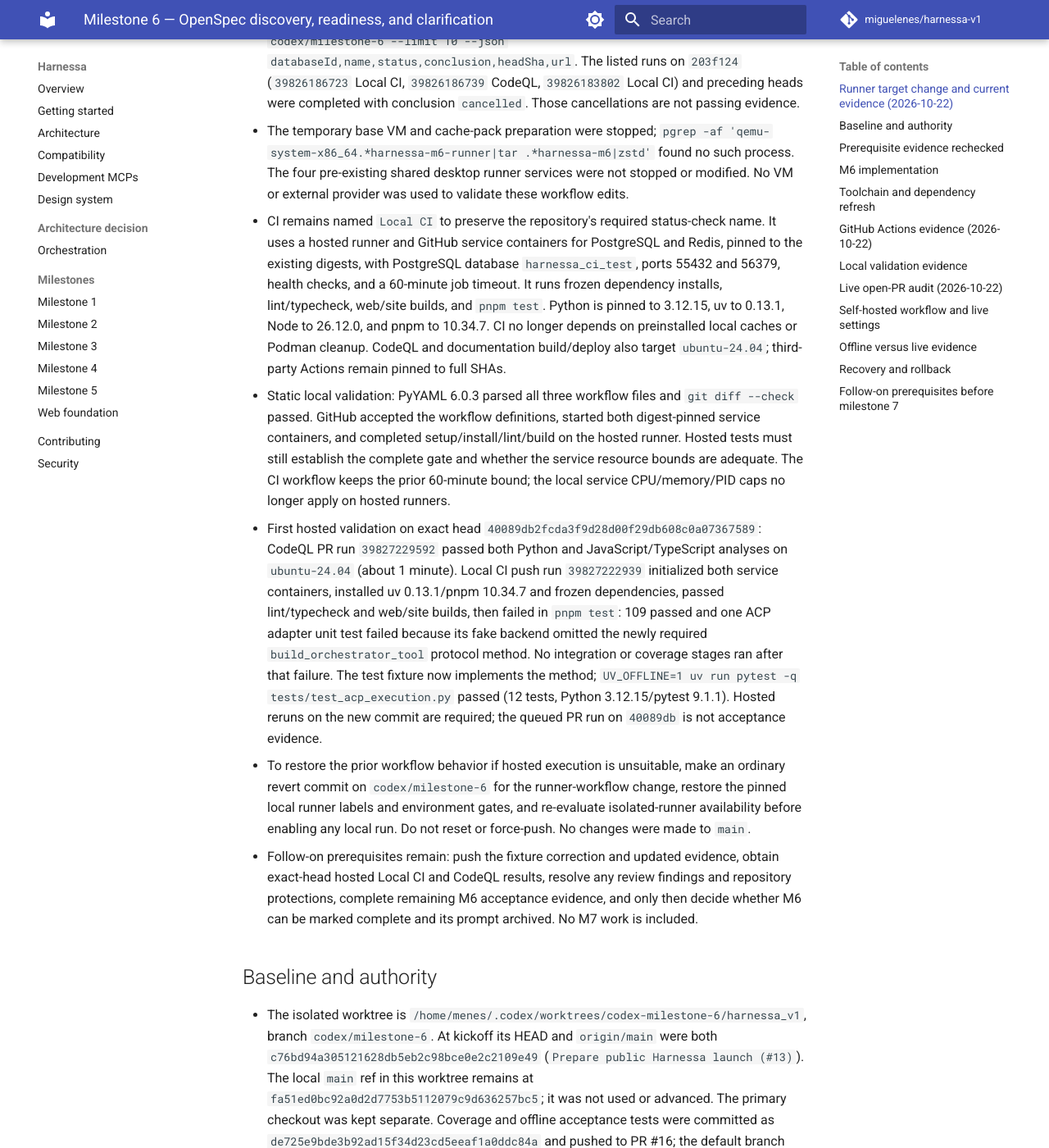
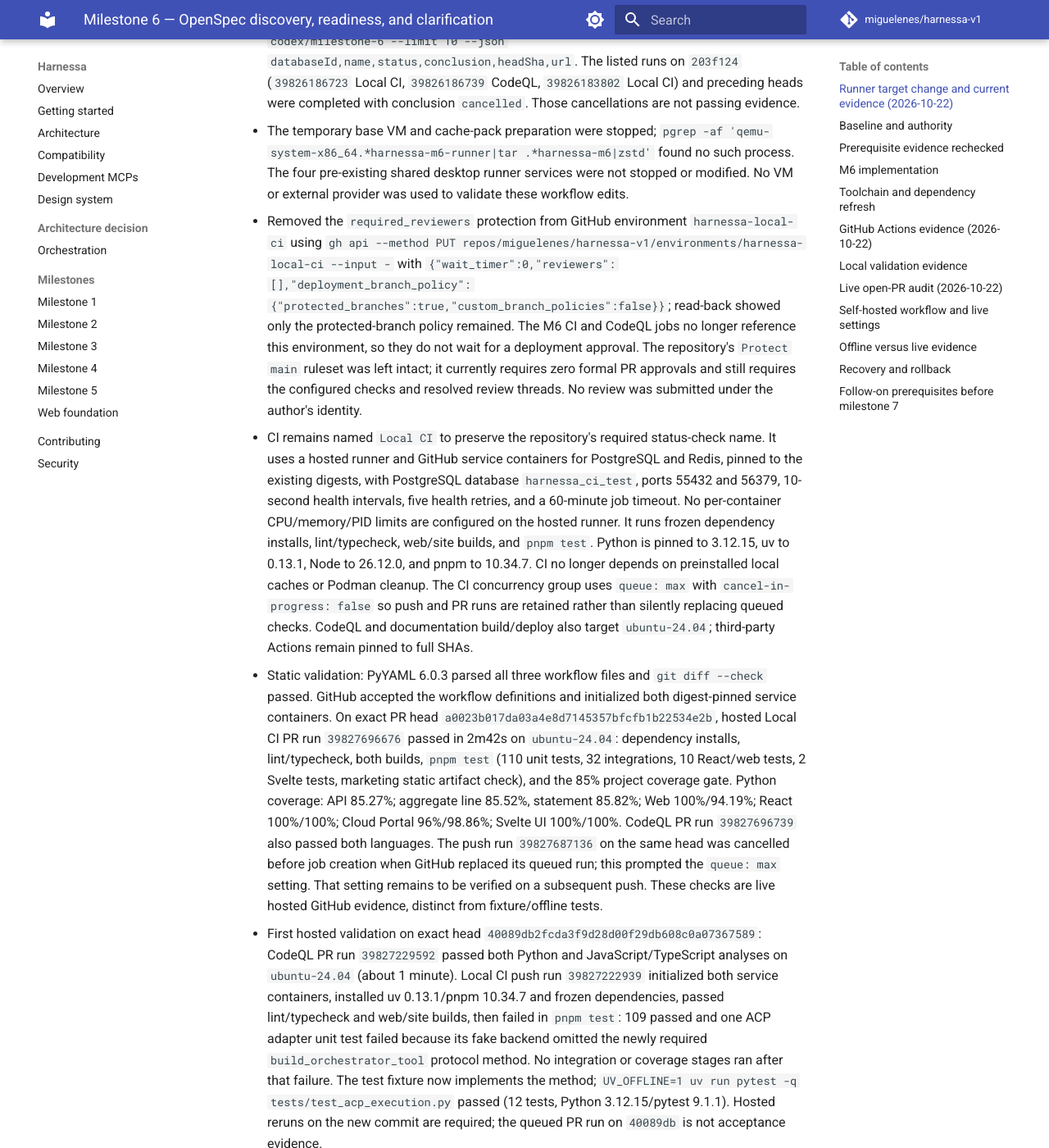
Before and after one commit to miguelenes/harnessa-v1, an MkDocs documentation site: the page built from docs/milestones/06.md, in a window 1280 px wide and 1400 px high, scrolled down 693 px. Shown: the whole window at 82% size. Built offline with MkDocs 1.6.1 and Material for MkDocs 9.7.7, drawn with Linux system fonts in a browser that asks for light colours; comment, search, counter and statistics services are not loaded; some of the changed text lies outside the part shown.

Commit message:
ci: remove local approval wait from M6

```diff
--- a/docs/milestones/06.md
+++ b/docs/milestones/06.md
@@ -7,11 +7,12 @@
 - The user directed that Actions stop using local runners because the public repository has more usage available. This supersedes the archived prompt's local-self-hosted-runner requirement for M6. Workflows now target GitHub-hosted `ubuntu-24.04`; the CI service containers retain the existing PostgreSQL and Redis SHA-256 digests and test ports. This changes where CI executes, not Harnessa's scheduler, ACP boundary, or task/run/attempt authority. GitHub-hosted execution is not evidence of the prompt's requested disposable local VM isolation; that requirement is replaced by this user decision.
 - Live GitHub check: `gh run list --repo miguelenes/harnessa-v1 --branch codex/milestone-6 --limit 10 --json databaseId,name,status,conclusion,headSha,url`. The listed runs on `203f124` (`39826186723` Local CI, `39826186739` CodeQL, `39826183802` Local CI) and preceding heads were completed with conclusion `cancelled`. Those cancellations are not passing evidence.
 - The temporary base VM and cache-pack preparation were stopped; `pgrep -af 'qemu-system-x86_64.*harnessa-m6-runner|tar .*harnessa-m6|zstd'` found no such process. The four pre-existing shared desktop runner services were not stopped or modified. No VM or external provider was used to validate these workflow edits.
-- CI remains named `Local CI` to preserve the repository's required status-check name. It uses a hosted runner and GitHub service containers for PostgreSQL and Redis, pinned to the existing digests, with PostgreSQL database `harnessa_ci_test`, ports 55432 and 56379, health checks, and a 60-minute job timeout. It runs frozen dependency installs, lint/typecheck, web/site builds, and `pnpm test`. Python is pinned to 3.12.15, uv to 0.13.1, Node to 26.12.0, and pnpm to 10.34.7. CI no longer depends on preinstalled local caches or Podman cleanup. CodeQL and documentation build/deploy also target `ubuntu-24.04`; third-party Actions remain pinned to full SHAs.
-- Static local validation: PyYAML 6.0.3 parsed all three workflow files and `git diff --check` passed. GitHub accepted the workflow definitions, started both digest-pinned service containers, and completed setup/install/lint/build on the hosted runner. Hosted tests must still establish the complete gate and whether the service resource bounds are adequate. The CI workflow keeps the prior 60-minute bound; the local service CPU/memory/PID caps no longer apply on hosted runners.
+- Removed the `required_reviewers` protection from GitHub environment `harnessa-local-ci` using `gh api --method PUT repos/miguelenes/harnessa-v1/environments/harnessa-local-ci --input -` with `{"wait_timer":0,"reviewers":[],"deployment_branch_policy":{"protected_branches":true,"custom_branch_policies":false}}`; read-back showed only the protected-branch policy remained. The M6 CI and CodeQL jobs no longer reference this environment, so they do not wait for a deployment approval. The repository's `Protect main` ruleset was left intact; it currently requires zero formal PR approvals and still requires the configured checks and resolved review threads. No review was submitted under the author's identity.
+- CI remains named `Local CI` to preserve the repository's required status-check name. It uses a hosted runner and GitHub service containers for PostgreSQL and Redis, pinned to the existing digests, with PostgreSQL database `harnessa_ci_test`, ports 55432 and 56379, 10-second health intervals, five health retries, and a 60-minute job timeout. No per-container CPU/memory/PID limits are configured on the hosted runner. It runs frozen dependency installs, lint/typecheck, web/site builds, and `pnpm test`. Python is pinned to 3.12.15, uv to 0.13.1, Node to 26.12.0, and pnpm to 10.34.7. CI no longer depends on preinstalled local caches or Podman cleanup. The CI concurrency group uses `queue: max` with `cancel-in-progress: false` so push and PR runs are retained rather than silently replacing queued checks. CodeQL and documentation build/deploy also target `ubuntu-24.04`; third-party Actions remain pinned to full SHAs.
+- Static validation: PyYAML 6.0.3 parsed all three workflow files and `git diff --check` passed. GitHub accepted the workflow definitions and initialized both digest-pinned service containers. On exact PR head `a0023b017da03a4e8d7145357bfcfb1b22534e2b`, hosted Local CI PR run `39827696676` passed in 2m42s on `ubuntu-24.04`: dependency installs, lint/typecheck, both builds, `pnpm test` (110 unit tests, 32 integrations, 10 React/web tests, 2 Svelte tests, marketing static artifact check), and the 85% project coverage gate. Python coverage: API 85.27%; aggregate line 85.52%, statement 85.82%; Web 100%/94.19%; React 100%/100%; Cloud Portal 96%/98.86%; Svelte UI 100%/100%. CodeQL PR run `39827696739` also passed both languages. The push run `39827687136` on the same head was cancelled before job creation when GitHub replaced its queued run; this prompted the `queue: max` setting. That setting remains to be verified on a subsequent push. These checks are live hosted GitHub evidence, distinct from fixture/offline tests.
 - First hosted validation on exact head `40089db2fcda3f9d28d00f29db608c0a07367589`: CodeQL PR run `39827229592` passed both Python and JavaScript/TypeScript analyses on `ubuntu-24.04` (about 1 minute). Local CI push run `39827222939` initialized both service containers, installed uv 0.13.1/pnpm 10.34.7 and frozen dependencies, passed lint/typecheck and web/site builds, then failed in `pnpm test`: 109 passed and one ACP adapter unit test failed because its fake backend omitted the newly required `build_orchestrator_tool` protocol method. No integration or coverage stages ran after that failure. The test fixture now implements the method; `UV_OFFLINE=1 uv run pytest -q tests/test_acp_execution.py` passed (12 tests, Python 3.12.15/pytest 9.1.1). Hosted reruns on the new commit are required; the queued PR run on `40089db` is not acceptance evidence.
 - To restore the prior workflow behavior if hosted execution is unsuitable, make an ordinary revert commit on `codex/milestone-6` for the runner-workflow change, restore the pinned local runner labels and environment gates, and re-evaluate isolated-runner availability before enabling any local run. Do not reset or force-push. No changes were made to `main`.
-- Follow-on prerequisites remain: push the fixture correction and updated evidence, obtain exact-head hosted Local CI and CodeQL results, resolve any review findings and repository protections, complete remaining M6 acceptance evidence, and only then decide whether M6 can be marked complete and its prompt archived. No M7 work is included.
+- Follow-on prerequisites remain: obtain exact-head hosted Local CI and CodeQL results for the latest workflow/report commit, resolve any review findings and repository protections, complete remaining M6 acceptance evidence, and only then decide whether M6 can be marked complete and its prompt archived. No M7 work is included.
 
 ## Baseline and authority
 
```
Also changed, not shown: AGENTS.md (+1 -1 lines), 1 other file.
